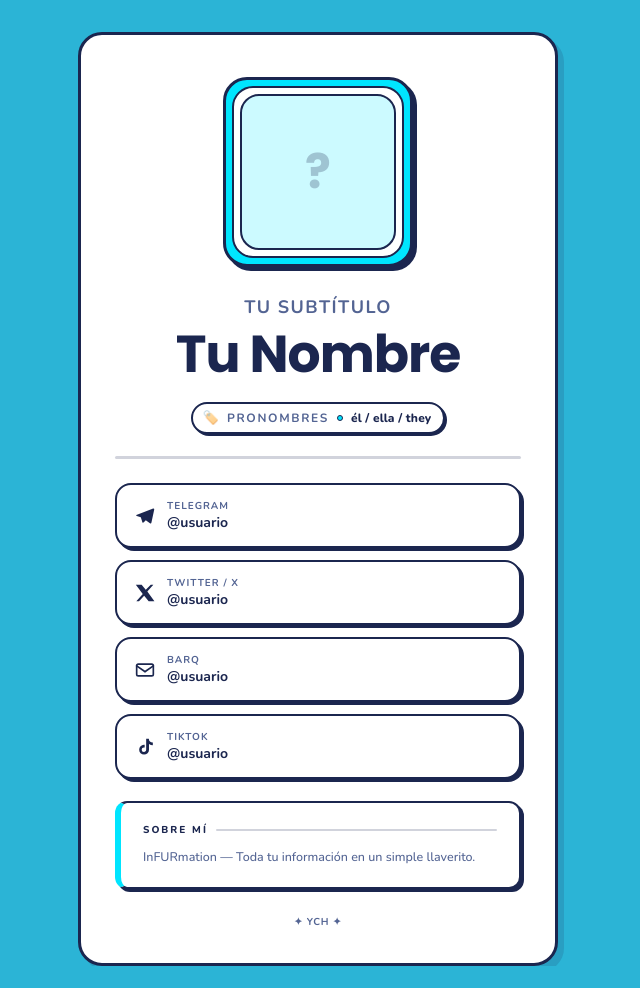
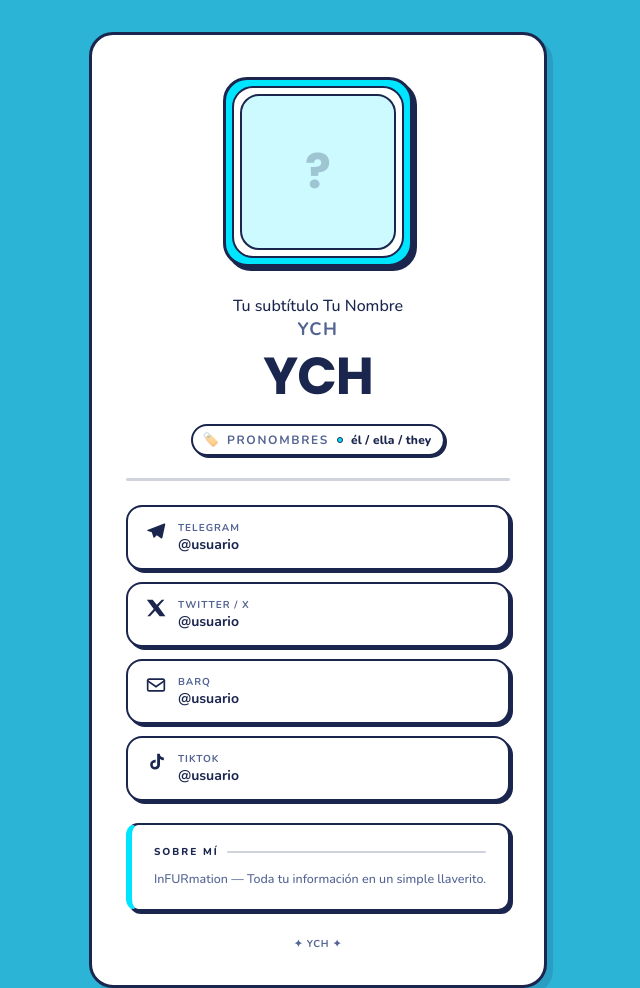
Before and after one commit to shidacarr/InFURmation, a plain HTML site: page base/index.html in a window 1280 px wide. Shown: the whole page, without its empty margins (322-962 px from the left). Before the commit the page ends 966 px from the top, so only its background shows below. Drawn offline with nearby package versions, Linux system fonts and the light colour scheme.

Commit message:
Update index.html

```diff
--- a/base/index.html
+++ b/base/index.html
@@ -55,7 +55,8 @@
     }
 
     .card {
-      position: relative;
+      position: relative;Tu subtítulo
+Tu Nombre
       width: 100%;
       max-width: var(--card-max-width);
       background: var(--bg-card);
@@ -192,7 +193,8 @@
     }
 
     .red {
-      display: flex;
+      display: flex;Tu subtítulo
+Tu Nombre
       align-items: center;
       gap: 12px;
       padding: 12px 16px;
@@ -329,9 +331,10 @@
       <div class="avatar-ring">
         <div class="avatar"></div>
       </div>
-
-      <div class="eyebrow">Tu subtítulo</div>
-      <div class="nombre">Tu Nombre</div>
+Tu subtítulo
+Tu Nombre
+      <div class="eyebrow">YCH</div>
+      <div class="nombre">YCH</div>
 
       <div class="pronombre">
         <span class="pronombre-flag" aria-hidden="true">🏷️</span>
```
